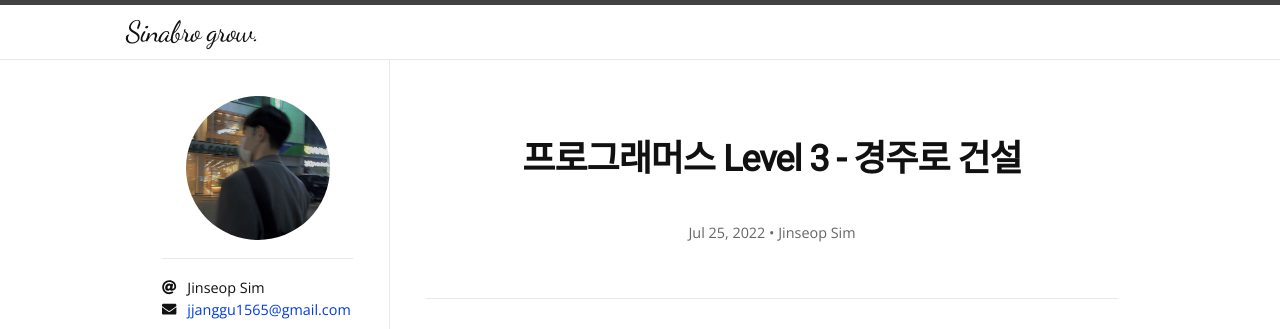
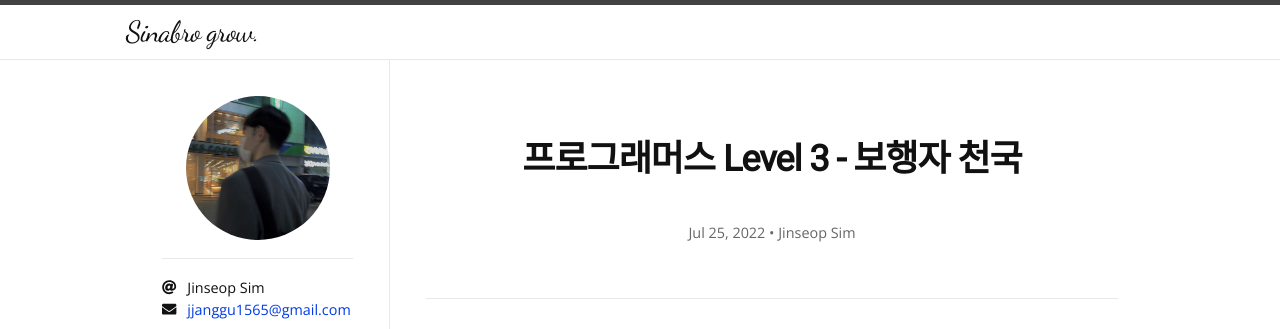
Before and after one commit to Jinseop-Sim/Jinseop-Sim.github.io, a Jekyll site: the page built from _posts/2022-07-25-programmers-20.md, in a window 1280 px wide. Shown: the top 329 px of the page. Built offline with Jekyll 4.4.1, drawn with Linux system fonts in a browser that asks for light colours; nearby versions of some CDN libraries; some web fonts are replaced.

Commit message:
modify post

```diff
--- a/_posts/2022-07-25-programmers-20.md
+++ b/_posts/2022-07-25-programmers-20.md
@@ -1,11 +1,10 @@
 ---
 layout: post
-title: "프로그래머스 Level 3 - 경주로 건설"
+title: "프로그래머스 Level 3 - 보행자 천국"
 categories: Programmers
 tags: [cpp]
 author:
   - Jinseop Sim
-math: true
 ---
 
 - [보행자 천국[LEVEL 3]](https://school.programmers.co.kr/learn/courses/30/lessons/1832)
```
